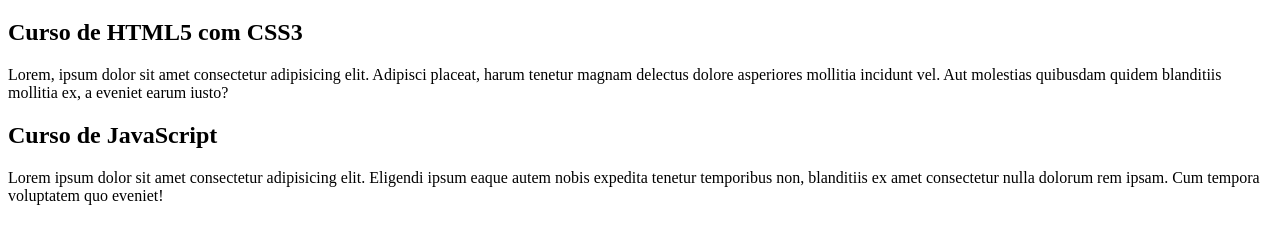
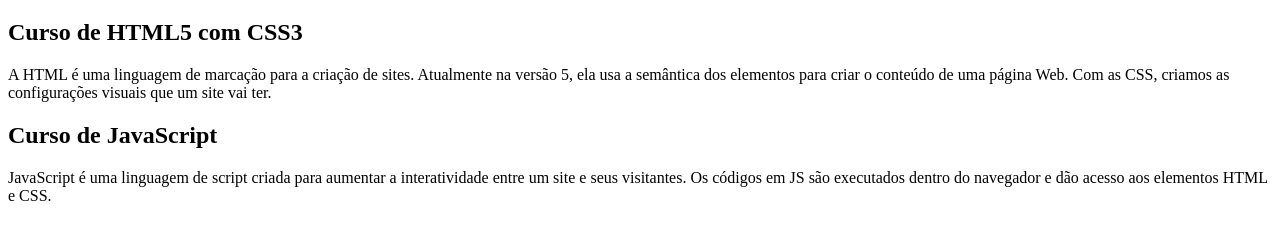
Before and after one commit to nataliegcabral/projeto-site, a plain HTML site: page index.html in a window 1280 px wide. Shown: the part 61-304 px from the top of the page. Drawn offline with Linux system fonts and the light colour scheme.

Commit message:
update conteudo

```diff
--- a/index.html
+++ b/index.html
@@ -13,11 +13,11 @@
         </header>
         <article>
             <h2>Curso de HTML5 com CSS3</h2>
-            <p>Lorem, ipsum dolor sit amet consectetur adipisicing elit. Adipisci placeat, harum tenetur magnam delectus dolore asperiores mollitia incidunt vel. Aut molestias quibusdam quidem blanditiis mollitia ex, a eveniet earum iusto?</p>
+            <p>A HTML é uma linguagem de marcação para a criação de sites. Atualmente na versão 5, ela usa a semântica dos elementos para criar o conteúdo de uma página Web. Com as CSS, criamos as configurações visuais que um site vai ter.</p>
         </article>
         <article>
             <h2>Curso de JavaScript</h2>
-            <p>Lorem ipsum dolor sit amet consectetur adipisicing elit. Eligendi ipsum eaque autem nobis expedita tenetur temporibus non, blanditiis ex amet consectetur nulla dolorum rem ipsam. Cum tempora voluptatem quo eveniet!</p>
+            <p>JavaScript é uma linguagem de script criada para aumentar a interatividade entre um site e seus visitantes. Os códigos em JS são executados dentro do navegador e dão acesso aos elementos HTML e CSS.</p>
         </article>
     </main>
 </body>
```
